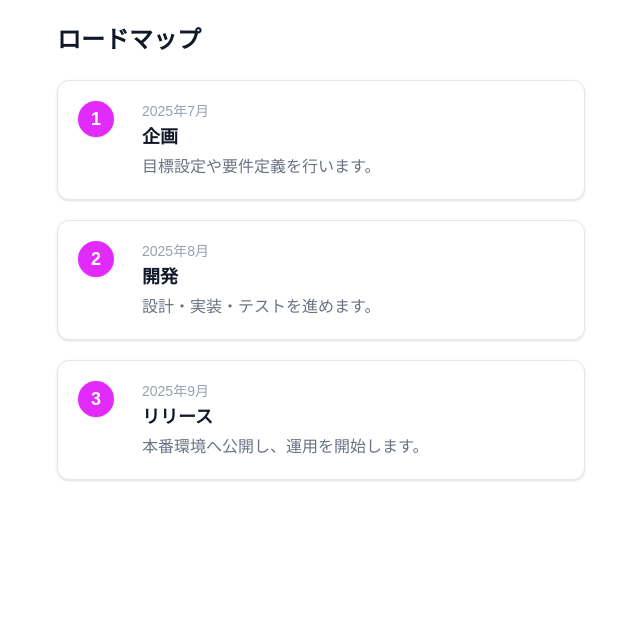
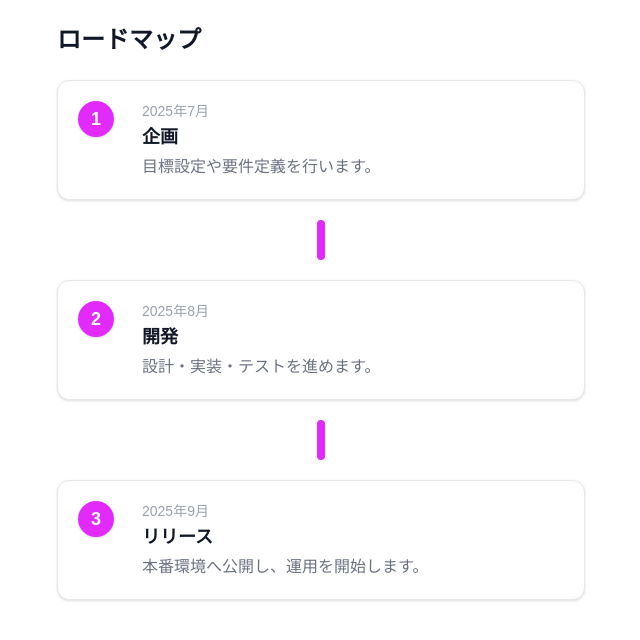
Before and after one commit to masakiwakabayashi/next_marketing_analysis, a Next.js app: page /roadmap in a window 1280 px wide. Shown: the top 640 px of the page, without its empty margins (319-959 px from the left). Built offline with nearby package versions, Linux system fonts and the light colour scheme.

Commit message:
update roadmap page

```diff
--- a/src/app/roadmap/page.tsx
+++ b/src/app/roadmap/page.tsx
@@ -1,3 +1,5 @@
+import React from "react";
+
 const roadmapSteps = [
   {
     period: "2025年7月",
@@ -22,8 +24,8 @@ const RoadmapPage = () => {
       <h1 className="text-2xl font-bold mb-6 text-gray-900">ロードマップ</h1>
       <ol className="space-y-5">
         {roadmapSteps.map((step, idx) => (
+          <React.Fragment key={step.title}>
             <li
-            key={step.title}
               className="bg-white rounded-xl shadow border border-gray-200 p-5 flex items-start gap-4"
             >
               <span className="flex items-center justify-center min-w-9 h-9 bg-fuchsia-500 text-white rounded-full font-bold text-lg mr-3 shadow-sm">
@@ -35,6 +37,12 @@ const RoadmapPage = () => {
                 <div className="text-gray-500 mt-1 text-base">{step.description}</div>
               </div>
             </li>
+            {idx < roadmapSteps.length - 1 && (
+              <div className="flex justify-center">
+                <div className="w-2 h-10 bg-fuchsia-500 rounded" />
+              </div>
+            )}
+          </React.Fragment>
         ))}
       </ol>
     </main>
```
Lines whose indentation alone changed are shown as unchanged.
